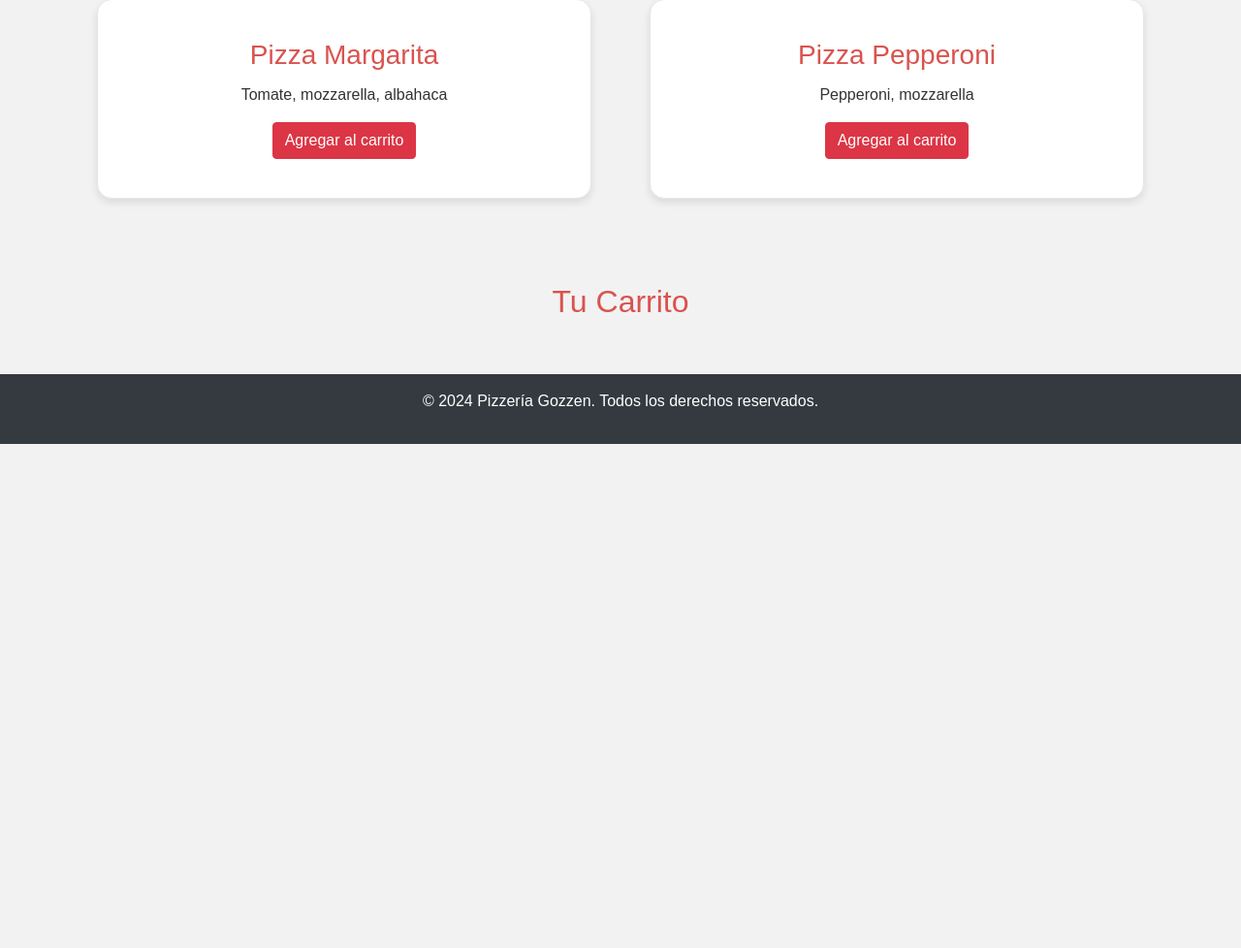
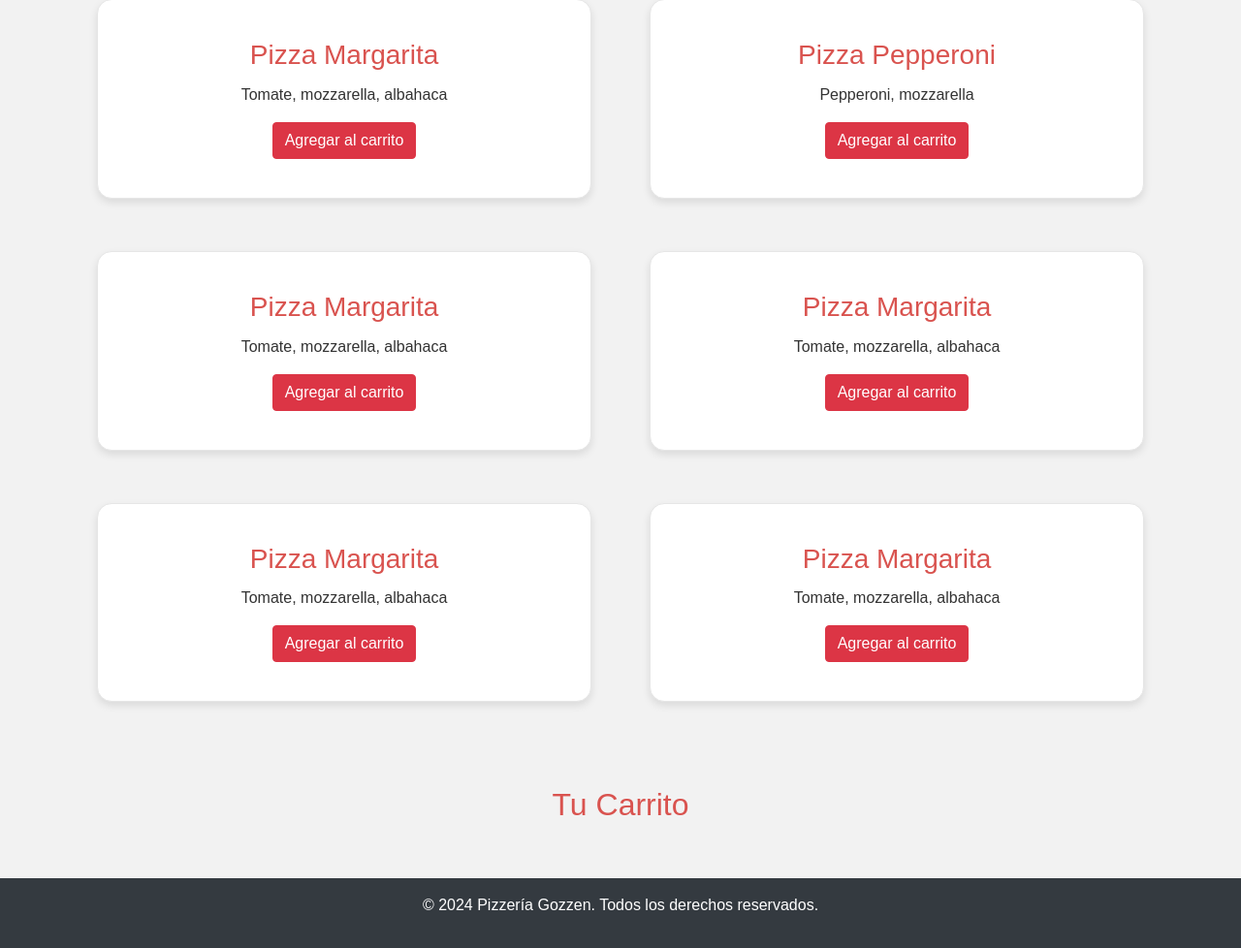
Before and after one commit to LeaGaj04/PizzeriaGozzen, a Django app: page / in a window 1280 px wide. Shown: the part 270-1248 px from the top of the page at 97% size. Before the commit the page ends 728 px from the top, so only its background shows below. Run offline with Django 5.2, Linux system fonts and the light colour scheme; some libraries are stand-ins or nearby versions.

Commit message:
Intento de Actualizacion
Agregamos mas cartas de pizzas al menu y se intento agregar un arreglo a la funcion del carrito

```diff
--- a/tienda_pizzeria/menu/templates/index.html
+++ b/tienda_pizzeria/menu/templates/index.html
@@ -49,6 +49,42 @@
                         </div>
                     </div>
                 </div>
+                <div class="col-md-6 mb-4">
+                    <div class="card">
+                        <div class="card-body text-center">
+                            <h3 class="card-title">Pizza Margarita</h3>
+                            <p class="card-text">Tomate, mozzarella, albahaca</p>
+                            <button class="btn btn-danger" onclick="agregarCarrito('Pizza Margarita')">Agregar al carrito</button>
+                        </div>
+                    </div>
+                </div>
+                <div class="col-md-6 mb-4">
+                    <div class="card">
+                        <div class="card-body text-center">
+                            <h3 class="card-title">Pizza Margarita</h3>
+                            <p class="card-text">Tomate, mozzarella, albahaca</p>
+                            <button class="btn btn-danger" onclick="agregarCarrito('Pizza Margarita')">Agregar al carrito</button>
+                        </div>
+                    </div>
+                </div>
+                <div class="col-md-6 mb-4">
+                    <div class="card">
+                        <div class="card-body text-center">
+                            <h3 class="card-title">Pizza Margarita</h3>
+                            <p class="card-text">Tomate, mozzarella, albahaca</p>
+                            <button class="btn btn-danger" onclick="agregarCarrito('Pizza Margarita')">Agregar al carrito</button>
+                        </div>
+                    </div>
+                </div>
+                <div class="col-md-6 mb-4">
+                    <div class="card">
+                        <div class="card-body text-center">
+                            <h3 class="card-title">Pizza Margarita</h3>
+                            <p class="card-text">Tomate, mozzarella, albahaca</p>
+                            <button class="btn btn-danger" onclick="agregarCarrito('Pizza Margarita')">Agregar al carrito</button>
+                        </div>
+                    </div>
+                </div>
             </div>
         </section>
         <section id="carrito" class="mt-5">
--- a/tienda_pizzeria/static/css/styles.css
+++ b/tienda_pizzeria/static/css/styles.css
@@ -53,3 +53,15 @@ button:hover {
     bottom: 0; /* Al fondo de la página */
     width: 100%; /* Ancho completo */
 }
+#lista-carrito .list-group-item {
+    background-color: #fff;
+    border: 1px solid #ddd;
+    border-radius: 5px;
+    margin-bottom: 10px;
+    padding: 10px 20px;
+}
+
+#lista-carrito .list-group-item .cantidad {
+    font-weight: bold;
+    color: #D9534F; /* Rojo vibrante para la cantidad */
+}
--- a/tienda_pizzeria/static/js/scripts.js
+++ b/tienda_pizzeria/static/js/scripts.js
@@ -1,17 +1,48 @@
-const carrito = [];
+const carrito = {};
 
 function agregarCarrito(pizza) {
-    carrito.push(pizza);
+    // Si la pizza ya está en el carrito, aumenta la cantidad
+    if (carrito[pizza]) {
+        carrito[pizza].cantidad++;
+    } else {
+        // Si no está, añádela con cantidad 1
+        carrito[pizza] = { cantidad: 1 };
+    }
+
     mostrarCarrito();
 }
 
 function mostrarCarrito() {
     const listaCarrito = document.getElementById('lista-carrito');
+
+    // Limpiar el carrito antes de actualizar
     listaCarrito.innerHTML = '';
 
-    carrito.forEach((item, index) => {
-        const li = document.createElement('li');
-        li.textContent = `${item} - Cantidad: ${carrito.filter(p => p === item).length}`;
-        listaCarrito.appendChild(li);
+    // Iterar sobre las pizzas en el carrito
+    Object.keys(carrito).forEach(pizza => {
+        // Si ya existe un elemento para esta pizza, actualiza la cantidad
+        let pizzaDiv = document.getElementById(pizza);
+        if (pizzaDiv) {
+            pizzaDiv.querySelector('.cantidad').textContent = `Cantidad: ${carrito[pizza].cantidad}`;
+        } else {
+            // Si no existe, crea un nuevo elemento para la pizza
+            const div = document.createElement('div');
+            div.className = 'list-group-item d-flex justify-content-between align-items-center';
+            div.id = pizza; // Usar el nombre de la pizza como ID para referencia
+
+            const nombre = document.createElement('span');
+            nombre.textContent = pizza;
+
+            const cantidad = document.createElement('span');
+            cantidad.className = 'cantidad';
+            cantidad.textContent = `Cantidad: ${carrito[pizza].cantidad}`;
+
+            // Añadir nombre y cantidad al div
+            div.appendChild(nombre);
+            div.appendChild(cantidad);
+
+            // Agregar el div al carrito
+            listaCarrito.appendChild(div);
+        }
     });
 }
```
